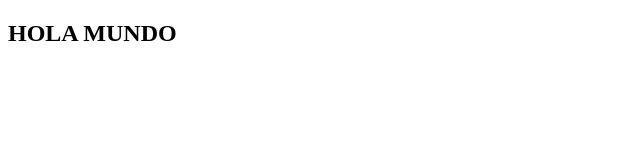
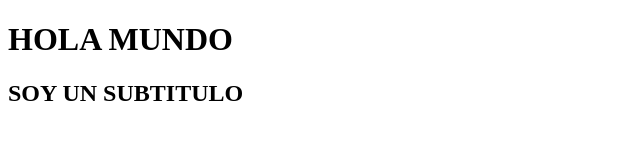
Before and after one commit to MatiasGuichard/Prueba-git, a plain HTML site: page index.html in a window 1280 px wide. Shown: the whole page, without its empty margins (0-640 px from the left). Drawn offline with Linux system fonts and the light colour scheme.

Commit message:
add subtitle

```diff
--- a/index.html
+++ b/index.html
@@ -6,8 +6,7 @@
     <title>Git</title>
   </head>
   <body>
-    <header>
-      <h2>HOLA MUNDO</h2>
-    </header>
+    <h1>HOLA MUNDO</h1>
+    <h2>SOY UN SUBTITULO</h2>
   </body>
 </html>
```
